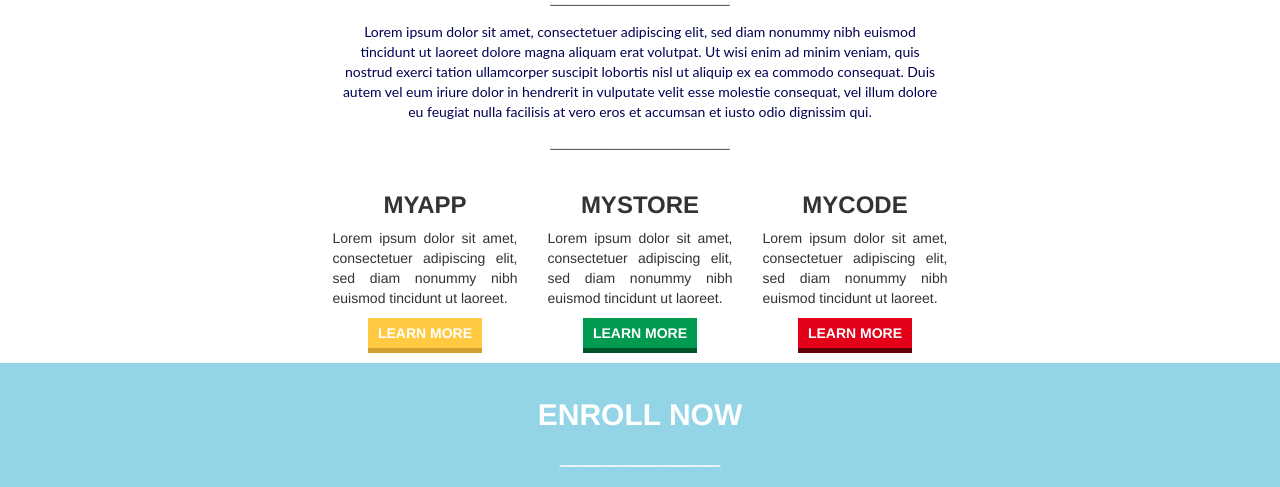
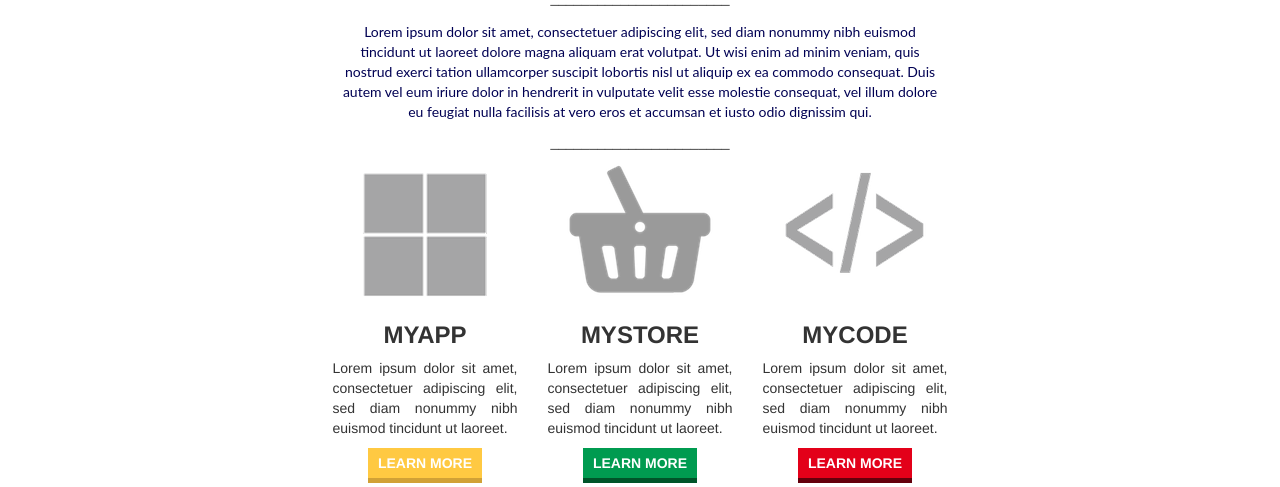
Before and after one commit to akshayphilar/codecampus, a plain HTML site: page index.html in a window 1280 px wide. Shown: the part 521-1008 px from the top of the page. Drawn offline with Linux system fonts and the light colour scheme.

Commit message:
Initial commit

```diff
--- a/css/main.css
+++ b/css/main.css
@@ -32,6 +32,7 @@ body {
 font-style: italic;color: #000053;}
 #content-header p{color: #000053;padding-top: 1em;font-family: "Raleway", "Lato", Arial, sans-serif;}
 
+.center-images {display: block;margin: auto;}
 
 .content-blocks h3 {text-align: center;font-weight: bold;}
 .content-blocks p {text-align: justify;font-size:1em;}
--- a/index.html
+++ b/index.html
@@ -75,21 +75,21 @@
                 </div>
                 <div class="row">
                     <div id="myapp" class="col-xs-12 col-md-2 col-md-offset-3 content-blocks">
-                        <img src="">
+                        <img src="./img/square.png" class="center-images">
                         <h3>MYAPP</h3>
                         <p>Lorem ipsum dolor sit amet, consectetuer adipiscing elit, sed diam nonummy nibh euismod
                             tincidunt ut laoreet.</p>
                         <button class="btns-content" id="btn-myapp">LEARN MORE</button>
                     </div>
                     <div id="mystore" class="col-xs-12 col-md-2 content-blocks">
-                        <img src="">
+                        <img src="./img/basket.png" class="center-images">
                         <h3>MYSTORE</h3>
                         <p>Lorem ipsum dolor sit amet, consectetuer adipiscing elit, sed diam nonummy nibh euismod
                             tincidunt ut laoreet.</p>
                         <button class="btns-content" id="btn-mystore">LEARN MORE</button>
                     </div>
                     <div id="mycode" class="col-xs-12 col-md-2 content-blocks">
-                        <img src="">
+                        <img src="./img/code.png" class="center-images">
                         <h3>MYCODE</h3>
                         <p>Lorem ipsum dolor sit amet, consectetuer adipiscing elit, sed diam nonummy nibh euismod
                             tincidunt ut laoreet.</p>
```
Also changed, not shown: img/19-512.png (deleted), img/basket.png (added), img/code.png (added), img/square.png (added), 1 other file.
